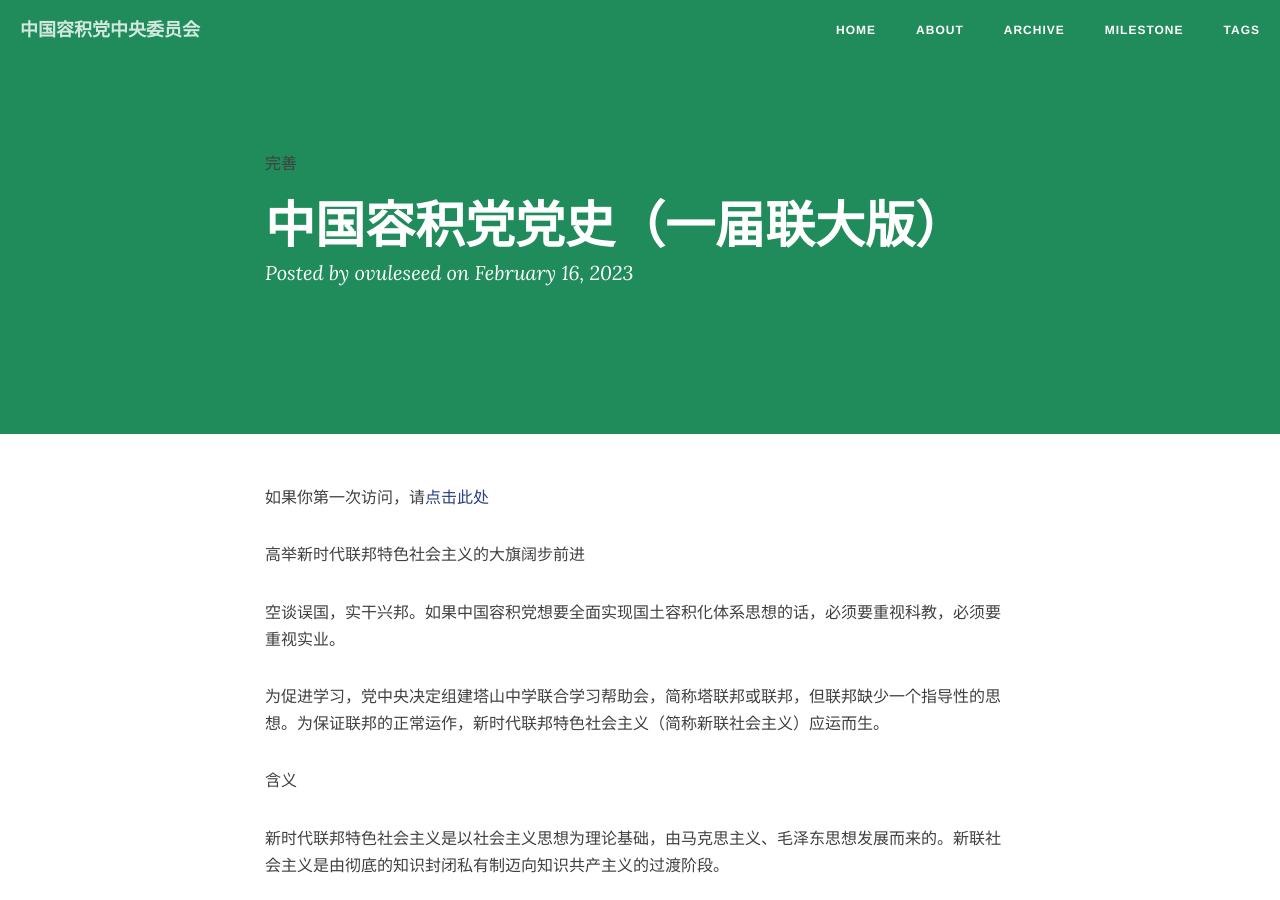
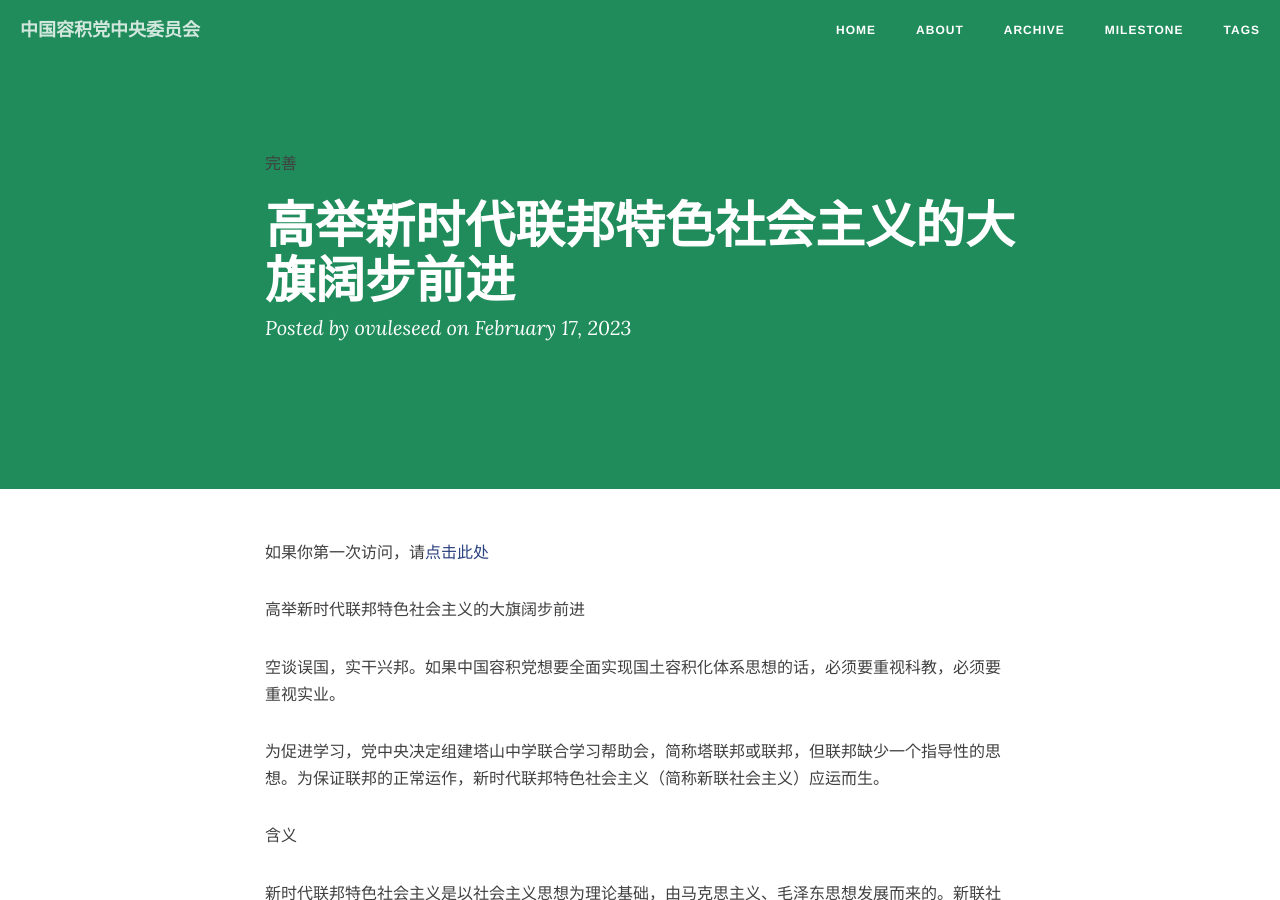
Before and after one commit to ovule-seed/ovule-seed.github.io, a Jekyll site: the page built from _posts/2023-02-17-a1-高举新联社会主义的大旗阔步前进.md, in a window 1280 px wide and 900 px high. Built offline with Jekyll 4.4.1, drawn with Linux system fonts in a browser that asks for light colours; nearby versions of some CDN libraries; comment, search, counter and statistics services are not loaded.

Commit message:
Update 2023-02-17-a1-高举新联社会主义的大旗阔步前进.md

```diff
--- a/_posts/2023-02-17-a1-高举新联社会主义的大旗阔步前进.md
+++ b/_posts/2023-02-17-a1-高举新联社会主义的大旗阔步前进.md
@@ -1,7 +1,7 @@
 ---
 layout: post
-title: 中国容积党党史（一届联大版）
-date: 2023-2-16
+title: 高举新时代联邦特色社会主义的大旗阔步前进
+date: 2023-2-17
 categories: blog
 tags: [完善]
 description:
```
